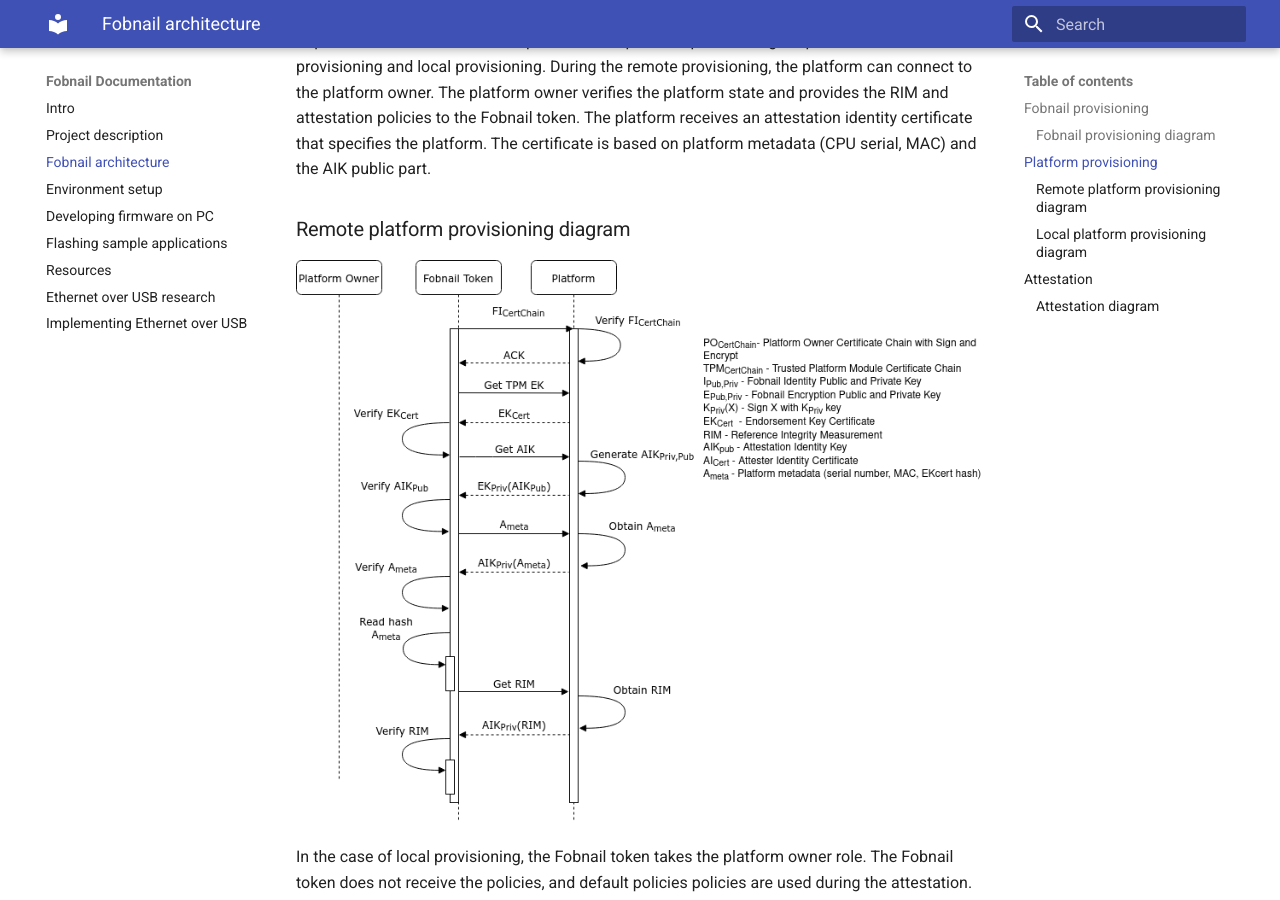
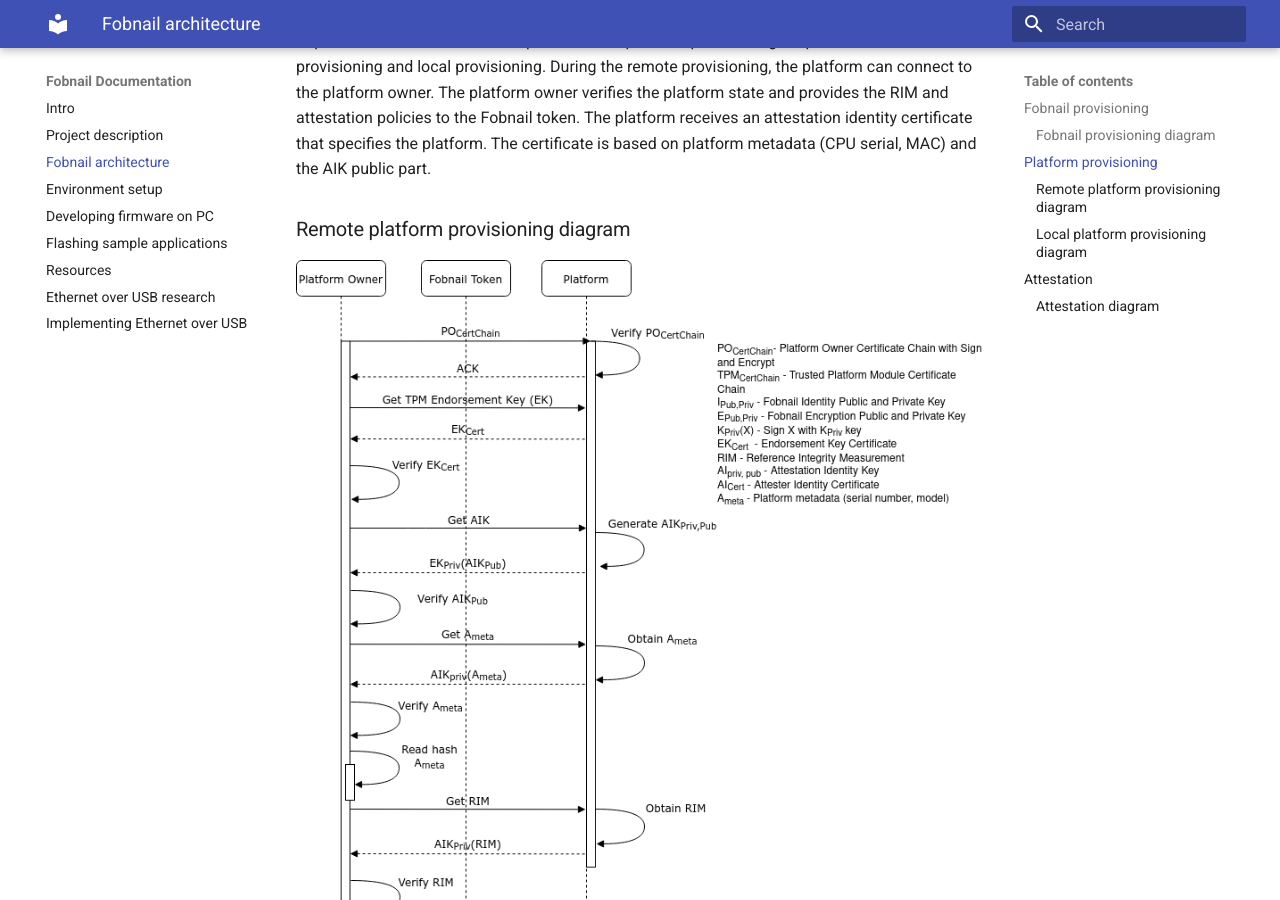
Before and after one commit to fobnail/docs, an MkDocs documentation site: the page built from docs/architecture.md, in a window 1280 px wide and 900 px high, scrolled down 1562 px. Built offline with MkDocs 1.6.1 and Material for MkDocs 9.7.7, drawn with Linux system fonts in a browser that asks for light colours.

Commit message:
architecture.md: fix link to remote platform provisioning diagram
Fixes link to point to the correct image (remote provisioning instead of
local provisioning).

```diff
--- a/docs/architecture.md
+++ b/docs/architecture.md
@@ -47,7 +47,7 @@ based on platform metadata (CPU serial, MAC) and the AIK public part.
 
 ### Remote platform provisioning diagram
 
-![remote-provisioning](images/Fobnail-flows-local-platform-provisioning.png)
+![remote-provisioning](images/Fobnail-flows-remote-platform-provisioning.png)
 
 In the case of local provisioning, the Fobnail token takes the platform
 owner role. The Fobnail token does not receive the policies, and default
```
